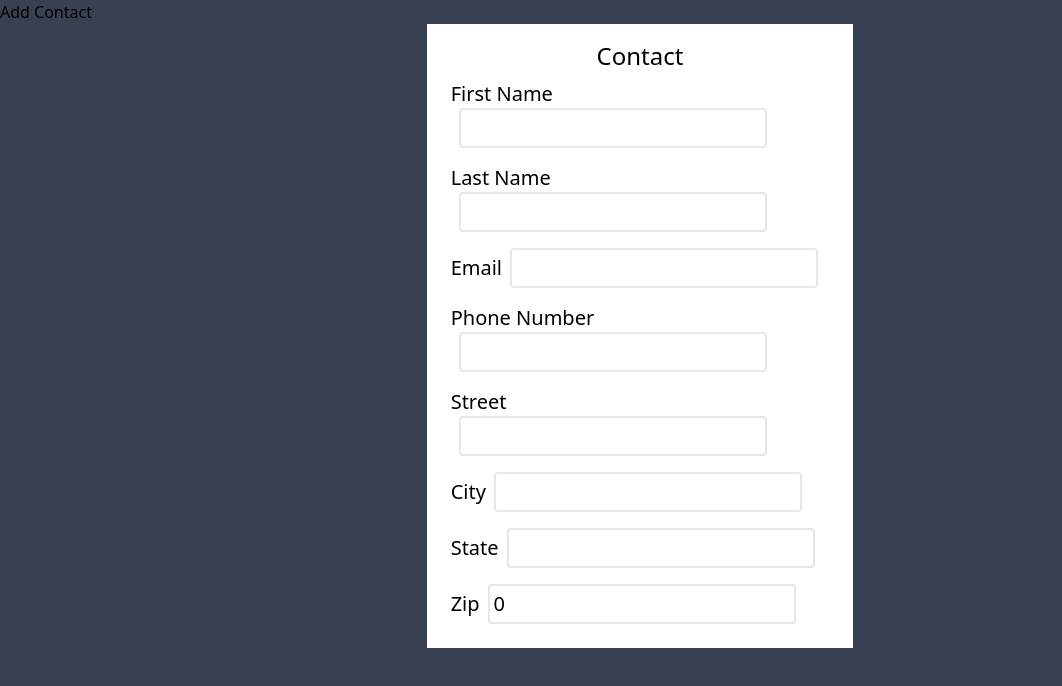
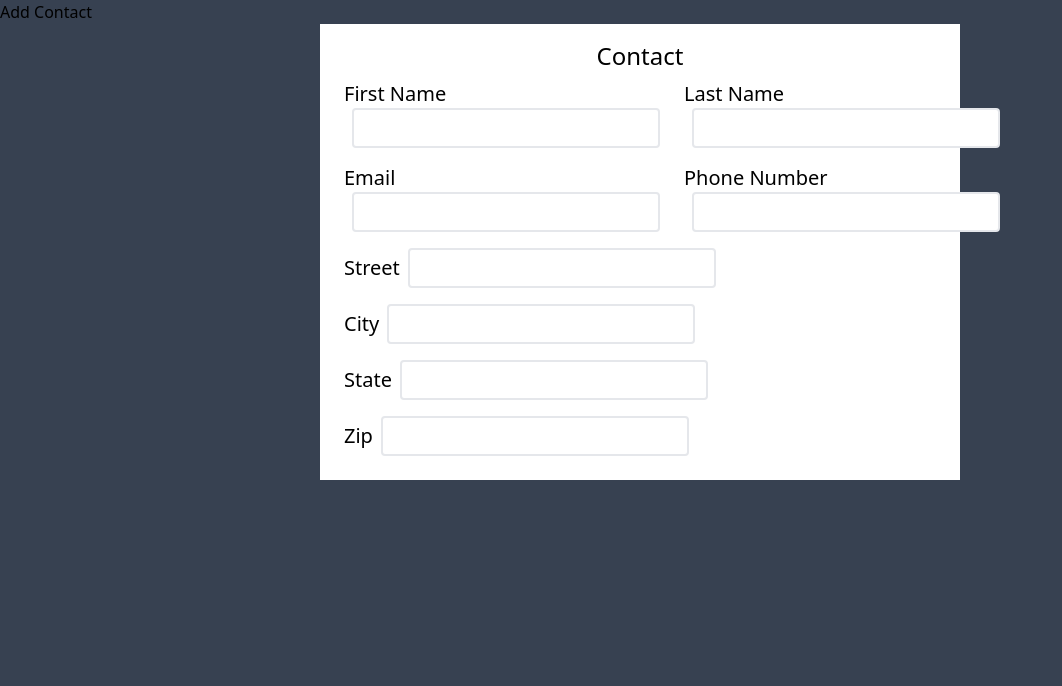
Before and after one commit to meloegel/SupLoad-FE, a React (Create React App) app: page /add-contact in a window 1280 px wide. Shown: the top 686 px of the page, without its empty margins (0-1062 px from the left). Built offline with nearby package versions, Linux system fonts and the light colour scheme.

Commit message:
stlying add-contact

```diff
--- a/src/pages/AddContact.tsx
+++ b/src/pages/AddContact.tsx
@@ -12,12 +12,12 @@ const initialFormValues = {
   street: "",
   city: "",
   state: "",
-  zip: 0,
+  zip: "",
   phone: "",
 };
 
 export default function AddContact(): JSX.Element {
-  const navigate = useNavigate()
+  const navigate = useNavigate();
   const [formValues, setFormValues] = useState(initialFormValues);
   const [request, data, statusCode] = useFetch<any>();
 
@@ -66,7 +66,7 @@ export default function AddContact(): JSX.Element {
     }
     if (data) {
       console.log("Success");
-      navigate("/home")
+      navigate("/home");
     }
   }, [data, statusCode, navigate]);
 
@@ -74,9 +74,10 @@ export default function AddContact(): JSX.Element {
     <div>
       <h2>Add Contact</h2>
       <div>
-        <div className="w-2/6 m-auto text-xl bg-white p-4">
+        <div className="w-1/2 m-auto text-xl bg-white p-4">
           <form onSubmit={handleSubmit(onSubmit)}>
             <h2 className="text-center text-2xl">Contact</h2>
+            <div className="flex">
               <div className="p-2">
                 <label>First Name</label>
                 <input
@@ -109,6 +110,8 @@ export default function AddContact(): JSX.Element {
                   </p>
                 )}
               </div>
+            </div>
+            <div className="flex">
               <div className="p-2">
                 <label>Email</label>
                 <input
@@ -141,6 +144,8 @@ export default function AddContact(): JSX.Element {
                   </p>
                 )}
               </div>
+            </div>
+
             <div className="p-2">
               <label>Street</label>
               <input
@@ -149,7 +154,7 @@ export default function AddContact(): JSX.Element {
                 onChange={onInputChange}
                 name="street"
                 type="text"
-                className="border-2 rounded p-1 mx-2"
+                className="border-2 rounded p-1 mx-2 "
               />
               {errors.street && (
                 <p className="text-red-600 text-xs m-2">
```
Lines whose indentation alone changed are shown as unchanged.
